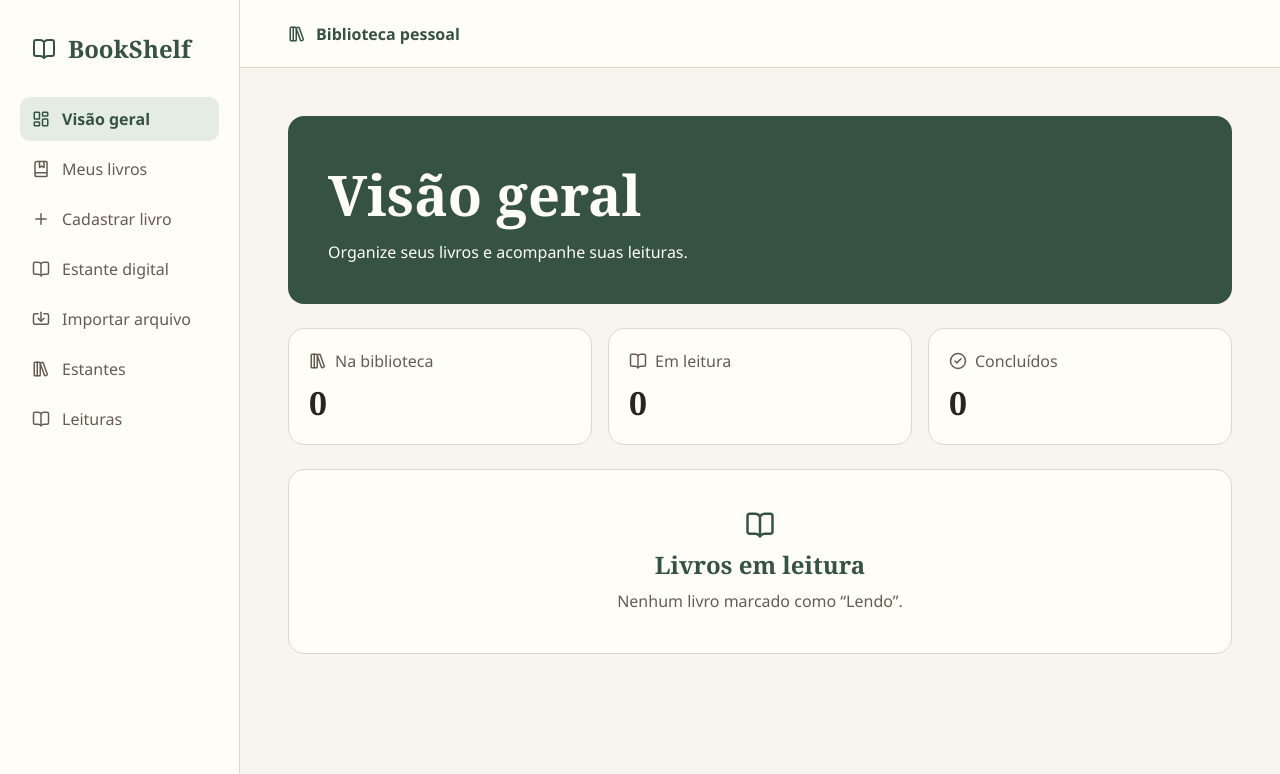
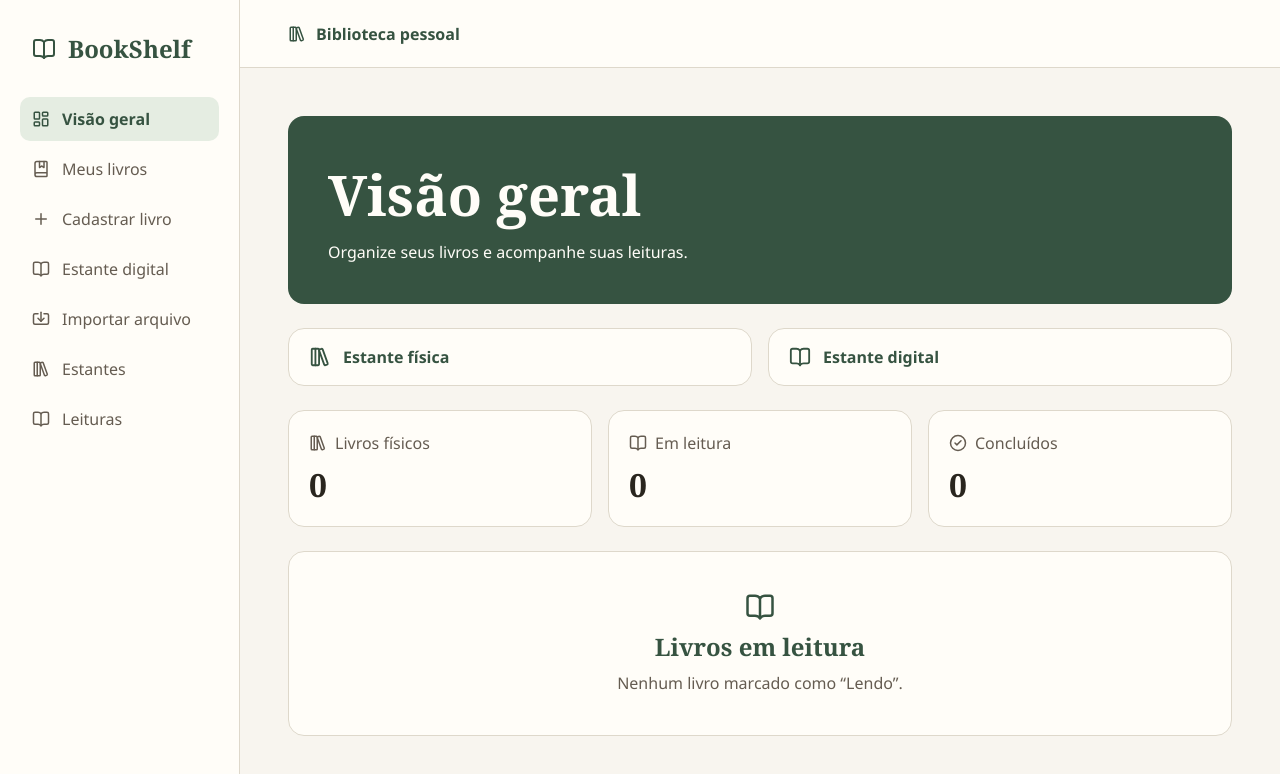
Before and after one commit to Ry4nBR/readverse, a React (Vite) app: page / in a window 1280 px wide. Shown: the top 774 px of the page. Built offline with nearby package versions, Linux system fonts and the light colour scheme.

Commit message:
feat: abre as duas estantes pelo painel

```diff
--- a/src/pages/DashboardPage.jsx
+++ b/src/pages/DashboardPage.jsx
@@ -5,7 +5,7 @@ import { usePhysicalBooks } from '../hooks/usePhysicalBooks.js'
 import styles from './DashboardPage.module.css'
 
 const summary = [
-  { label: 'Na biblioteca', icon: LibraryBig, key: 'all' },
+  { label: 'Livros físicos', icon: LibraryBig, key: 'all' },
   { label: 'Em leitura', icon: BookOpen, key: 'reading' },
   { label: 'Concluídos', icon: CheckCircle2, key: 'finished' },
 ]
@@ -20,10 +20,20 @@ export default function DashboardPage() {
         <h1>Visão geral</h1>
         <p>Organize seus livros e acompanhe suas leituras.</p>
       </header>
+      <nav className={styles.libraries} aria-label="Estantes">
+        <Link to="/biblioteca" className={styles.library}>
+          <LibraryBig size={22} aria-hidden="true" />
+          Estante física
+        </Link>
+        <Link to="/biblioteca-digital" className={styles.library}>
+          <BookOpen size={22} aria-hidden="true" />
+          Estante digital
+        </Link>
+      </nav>
       {loadError ? <p role="alert">Não foi possível carregar o resumo da estante.</p> : !books ? (
         <p role="status">Carregando resumo da estante…</p>
       ) : <>
-      <dl className={styles.summary} aria-label="Resumo da biblioteca">
+      <dl className={styles.summary} aria-label="Resumo da estante física">
         {summary.map(({ label, icon, key }) => (
           <div key={label} className={styles.card}>
             <dt>{createElement(icon, { size: 18, 'aria-hidden': true })} {label}</dt>
--- a/src/pages/DashboardPage.module.css
+++ b/src/pages/DashboardPage.module.css
@@ -50,6 +50,26 @@
 .empty h2 { font: 700 1.5rem var(--serif); }
 .empty p { color: var(--muted); }
 
+.libraries {
+  display: grid;
+  grid-template-columns: repeat(auto-fit, minmax(min(13rem, 100%), 1fr));
+  gap: 1rem;
+}
+
+.library {
+  display: flex;
+  align-items: center;
+  gap: .75rem;
+  padding: 1rem 1.25rem;
+  border: 1px solid var(--border);
+  border-radius: var(--radius);
+  background: var(--surface);
+  font-weight: 650;
+  text-decoration: none;
+}
+
+.library:hover { background: var(--accent-light); }
+
 .readingList { margin: 0; padding: 0; list-style: none; overflow-wrap: anywhere; }
 
 @media (max-width: 32rem) {
```
